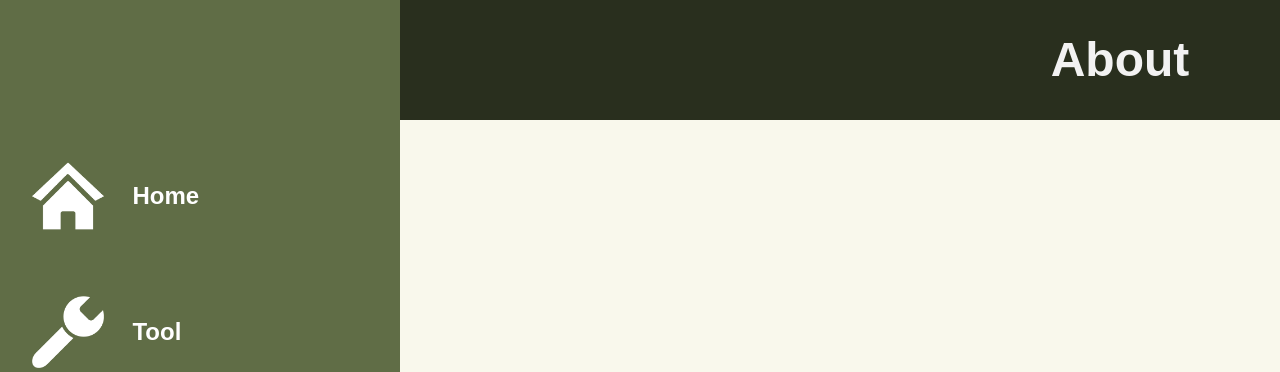
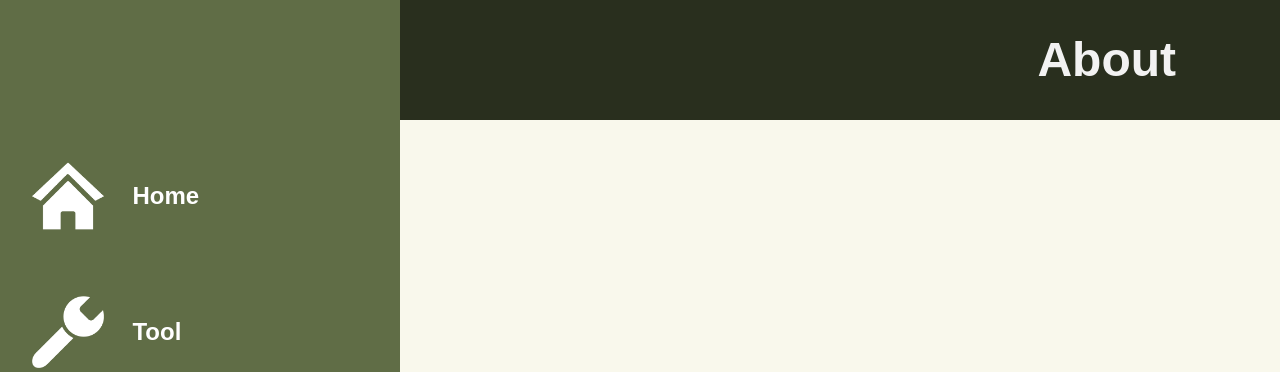
Before and after one commit to Dunc4nNT/bit, a Flask app: page /about in a window 1280 px wide. Shown: the top 372 px of the page. Run offline with Flask 3, Linux system fonts and the light colour scheme.

Commit message:
instead of adding padding-right, set text-align to right and add a little bit of padding to move it further from the page end

```diff
--- a/website/bit/static/css/main.css
+++ b/website/bit/static/css/main.css
@@ -67,12 +67,13 @@ body {
 }
 
 .header {
-  text-align: center;
+  text-align: right;
   background-color: hsl(80, 22%, 15%);
   padding: 1.5rem;
 }
 .header h1 {
   color: hsl(0, 0%, 95%);
+  padding-right: 5rem;
 }
 
 h1, h2, h3, h4, h5, h6 {
@@ -82,7 +83,6 @@ h1, h2, h3, h4, h5, h6 {
 
 h1 {
   font-size: 3rem;
-  padding-left: 60rem;
 }
 
 h2 {
--- a/website/bit/static/scss/components/_header.scss
+++ b/website/bit/static/scss/components/_header.scss
@@ -1,11 +1,12 @@
 @use "../abstracts/" as *;
 
 .header {
-  text-align: center;
+  text-align: right;
   background-color: $clr-secondary-900;
   padding: 1.5rem;
 
   h1 {
     color: $clr-grey-100;
+    padding-right: 5rem;
   }
 }
```
